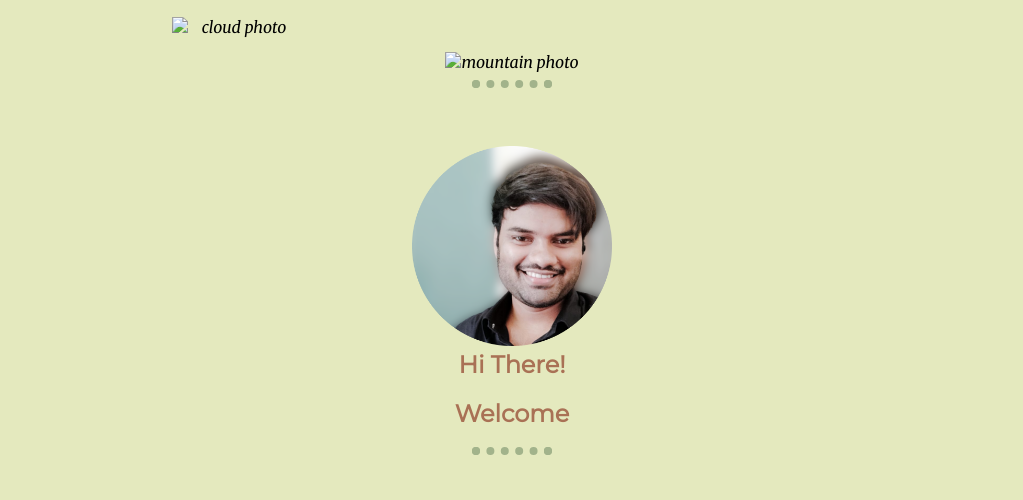
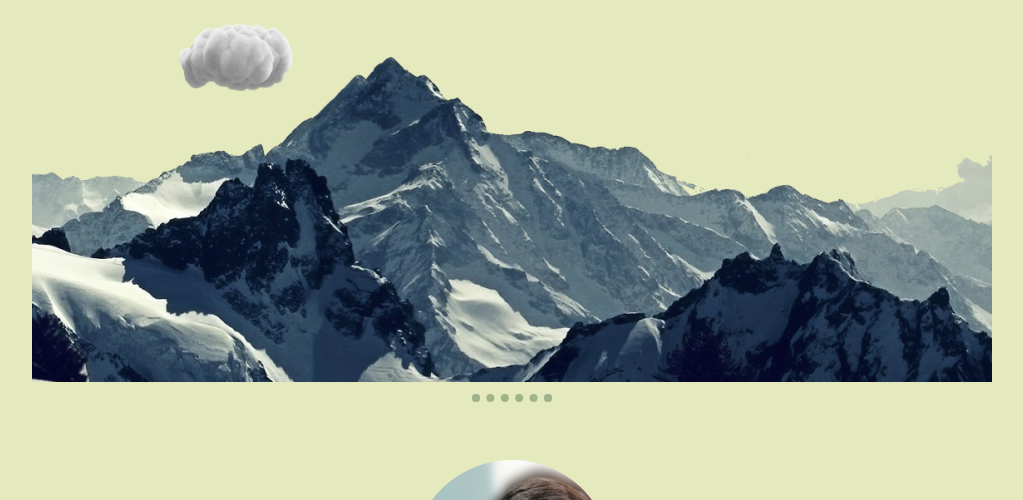
Before and after one commit to SaiKalyanPamarru/projectsai, a plain HTML site: page index.html in a window 1280 px wide. Shown: the part 229-729 px from the top of the page, without its empty margins (128-1151 px from the left). Drawn offline with Linux system fonts and the light colour scheme.

Commit message:
Update index.html

```diff
--- a/index.html
+++ b/index.html
@@ -16,8 +16,8 @@
       <img class="top-cloud" src="cloud.png" alt="cloud photo">
       <h1>I am Sai Kalyan</h1>
       <h2>A teacher</h2>
-      <img class="bottom-cloud" src="images/cloud.png" alt="cloud photo">
-      <img class="mountain" src="images/mountain.png" alt="mountain photo">
+      <img class="bottom-cloud" src="cloud.png" alt="cloud photo">
+      <img class="mountain" src="mountain.png" alt="mountain photo">
     </div>
 <hr>
     <div class="selfintro">
```
